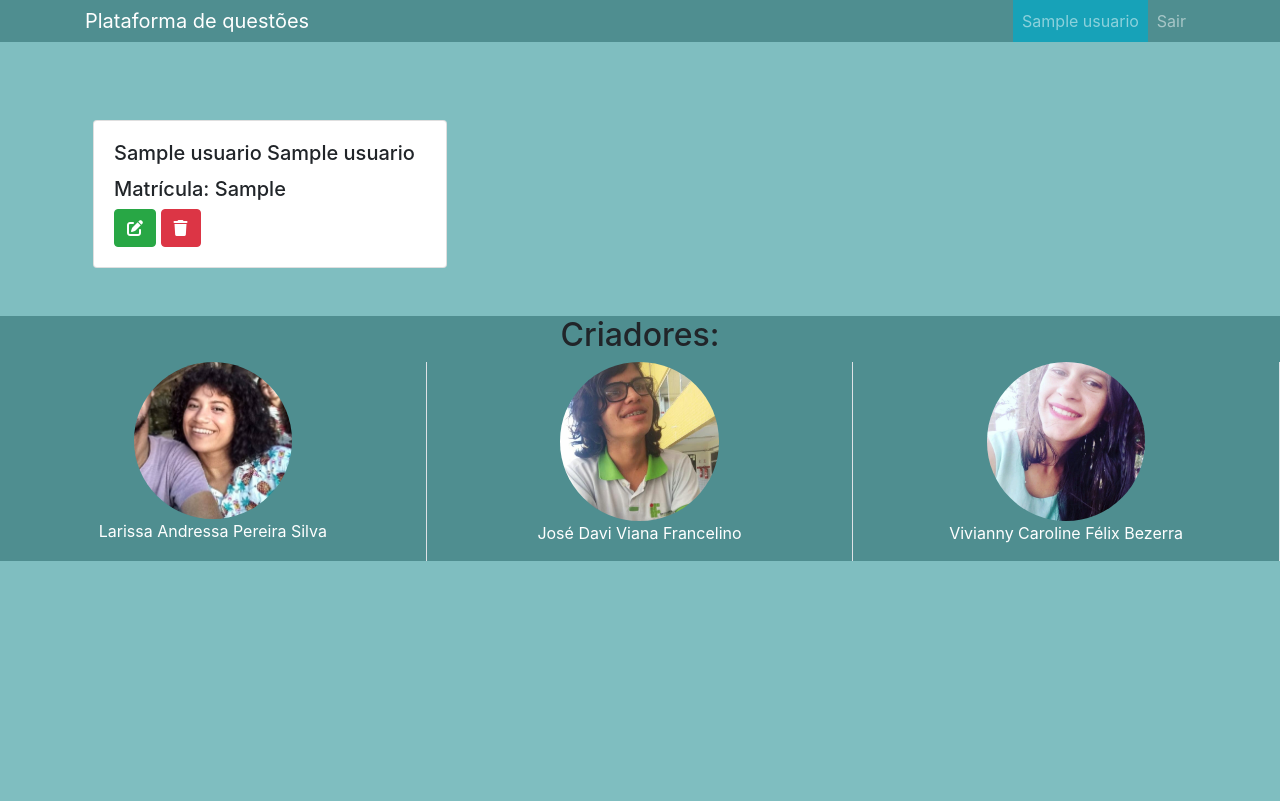
After one commit to brunogomesifrn/info419historia, a Django app: page /turmas/1 in a window 1280 px wide. The commit adds this page. Shown: the top 801 px of the page. Run offline with Django 3.2, Linux system fonts and the light colour scheme; a user stored in the database is signed in; tables that the repository leaves empty hold one stand-in row (values such as "Sample post"); some libraries are stand-ins or nearby versions.

Commit message:
coloquei turma.html pra funcionar, editei a página de cadastro de atividades

```diff
--- a/core/templates/registration/perfil.html
+++ b/core/templates/registration/perfil.html
@@ -8,7 +8,7 @@
 							<div>
 								<h2>Turmas</h2>
 								{% if professor %}
-									<a href="{% url 'turma_cadastro' %}" class="btn btn-primary mb-4">Cadastrar nova Turma</a>
+									<a href="{% url 'turma_cadastro' %}" class="btn btn-primary mb-4" target="_blank">Cadastrar nova Turma</a>
 								{% endif %}
 							</div>
 							<div class="text-center">
--- /dev/null
+++ b/core/templates/turma.html
@@ -0,0 +1,35 @@
+{% extends 'base.html' %}
+{% load core_extras %}
+
+{% block conteudo %}
+	<div class="col-lg-12 pt-5">
+		<div class="row mx-0">
+			{% for usuario in turma.membros.all %}
+				<div class="col-xl-4 col-lg-6 col-md-8 col-12 px-2">
+					<div class="card mt-4">
+						<div class="card-body">
+							<h5 class="card-title">{{usuario.nome}} {{usuario.sobrenome}}</h5>
+							<h5>Matrícula: {{usuario.matricula}}</h5>
+							<a href="{% url 'turma_edicao' turma.id %}" class="btn btn-success"><i class="fas fa-edit"></i></a>
+							<a href="{% url 'turma_remocao' turma.id %}" class="btn btn-danger"><i class="fas fa-trash"></i></a>
+						</div>
+					</div>
+				</div>
+			{% empty %}
+				<h5>Nenhum aluno cadastrado</h5>
+			{% endfor %}
+		</div>
+	</div>
+{% endblock %}
+
+{# 				<div class="col-lg-12 text-center pt-5">
+					{% for usuario in turma.membros.all %}
+					<div class= "listagem mb-4 p-4">
+						<h5>Nome: {{usuario.nome}}</h5>
+						<h5>Sobrenome: {{usuario.sobrenome}}</h5>
+						<h5>Matricula: {{usuario.matricula}}</h5>
+						<a href="{% url 'turma_edicao' turma.id %}" class="btn btn-success"><i class="fas fa-edit"></i></a>
+						<a href="{% url 'turma_remocao' turma.id %}" class="btn btn-danger"><i class="fas fa-trash"></i></a>
+					</div>
+					{% endfor %}
+				</div> #}
--- a/core/templates/turma_cadastro.html
+++ b/core/templates/turma_cadastro.html
@@ -44,7 +44,7 @@
 	<script type="text/javascript">
 		$(function(){
 			if ("{{acao}}" == "fechar")
-				$('#confirmacao').modal('show')
+				$('#confirmacao').modal('show');
 		});
 	</script>
 {% endblock %}
--- a/estaticos/css/estilo.css
+++ b/estaticos/css/estilo.css
@@ -17,3 +17,11 @@ html, body {
 .listagem {
 	background-color: #87CEFA;
 }
+
+.documento {
+	background-color: #87CECA;
+}
+
+.texto {
+	background-color: #7FBEC0;
+}
```
Also changed, not shown: core/templates/atividade.html (+9 -5 lines), core/templates/turmas.html (deleted, +0 -7 lines). Lines whose indentation alone changed are shown as unchanged.
